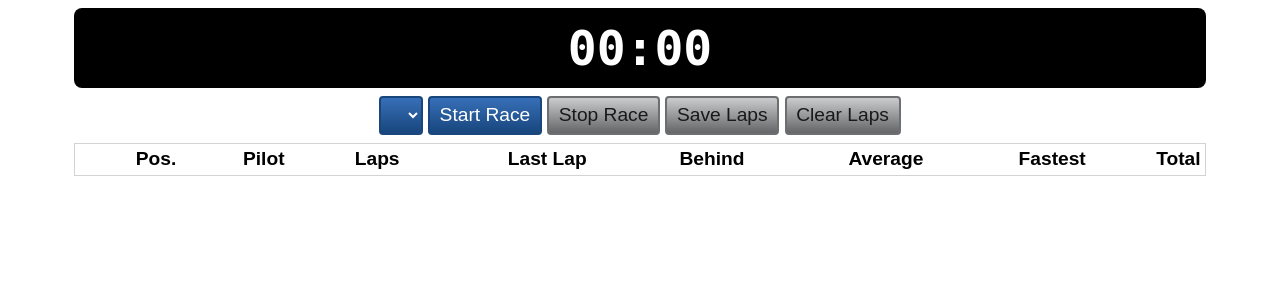
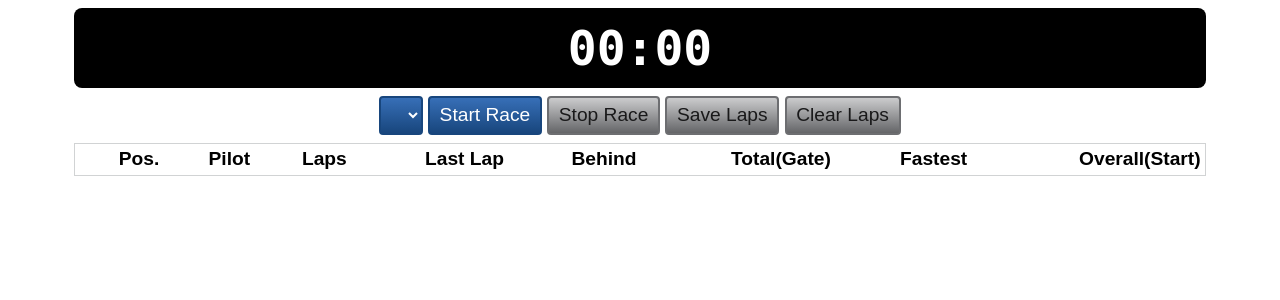
Before and after one commit to realhuno/ARSADelta5, a Flask app: template src/delta5server/templates/race.html in a window 1280 px wide. Shown: the part 35-335 px from the top of the page. Run offline with Flask 2, Linux system fonts and the light colour scheme; the template is opened without the code that fills it: values that come from a table or form of the project are taken from there, others are empty; data comes from the database, SQL or seed files in the repository; parts of the project's set-up code (start-up, migrations or seed data) failed here and were passed over.

Commit message:
change AVG su SUM
Total Time without timer-start to gate!

```diff
--- a/src/delta5server/server.py
+++ b/src/delta5server/server.py
@@ -772,8 +772,7 @@
         if max_laps[node] is 0:
             total_time.append(0) # Add zero if no laps completed
         else:
-            total_time.append(CurrentLap.query.filter_by(node_index=node, \
-			    lap_id=max_laps[node]).first().lap_time_stamp)
+    	    total_time.append(CurrentLap.query.filter_by(node_index=node, lap_id=max_laps[node]).first().lap_time_stamp)
     # Get the last lap for each pilot
     last_lap = []
     for node in range(RACE.num_nodes):
@@ -788,7 +787,7 @@
         if max_laps[node] is 0:
             average_lap.append(0) # Add zero if no laps completed
         else:
-            avg_lap = DB.session.query(DB.func.avg(CurrentLap.lap_time)) \
+            avg_lap = DB.session.query(DB.func.sum(CurrentLap.lap_time)) \
                 .filter(CurrentLap.node_index == node, CurrentLap.lap_id != 0).scalar()
             average_lap.append(avg_lap)
     # Get the fastest lap time for each pilot
@@ -809,7 +808,7 @@
     # Combine for sorting
     leaderboard = zip(callsigns, max_laps, total_time, last_lap, average_lap, fastest_lap)
     # Reverse sort max_laps x[1], then sort on total time x[2]
-    leaderboard_sorted = sorted(leaderboard, key = lambda x: (-x[1], x[2]))
+    leaderboard_sorted = sorted(leaderboard, key = lambda x: (-x[1], x[4]))
 
     SOCKET_IO.emit('leaderboard', {
         'position': [i+1 for i in range(RACE.num_nodes)],
--- a/src/delta5server/templates/race.html
+++ b/src/delta5server/templates/race.html
@@ -252,9 +252,9 @@
 			<th class="laps">Laps</th>
 			<th class="last">Last Lap</th>
 			<th class="behind">Behind</th>
-			<th class="avg">Average</th>
+			<th class="avg">Total(Gate)</th>
 			<th class="fast">Fastest</th>
-			<th class="total">Total</th>
+			<th class="total">Overall(Start)</th>
 		</tr>
 	</thead>
 	<tbody>
```
